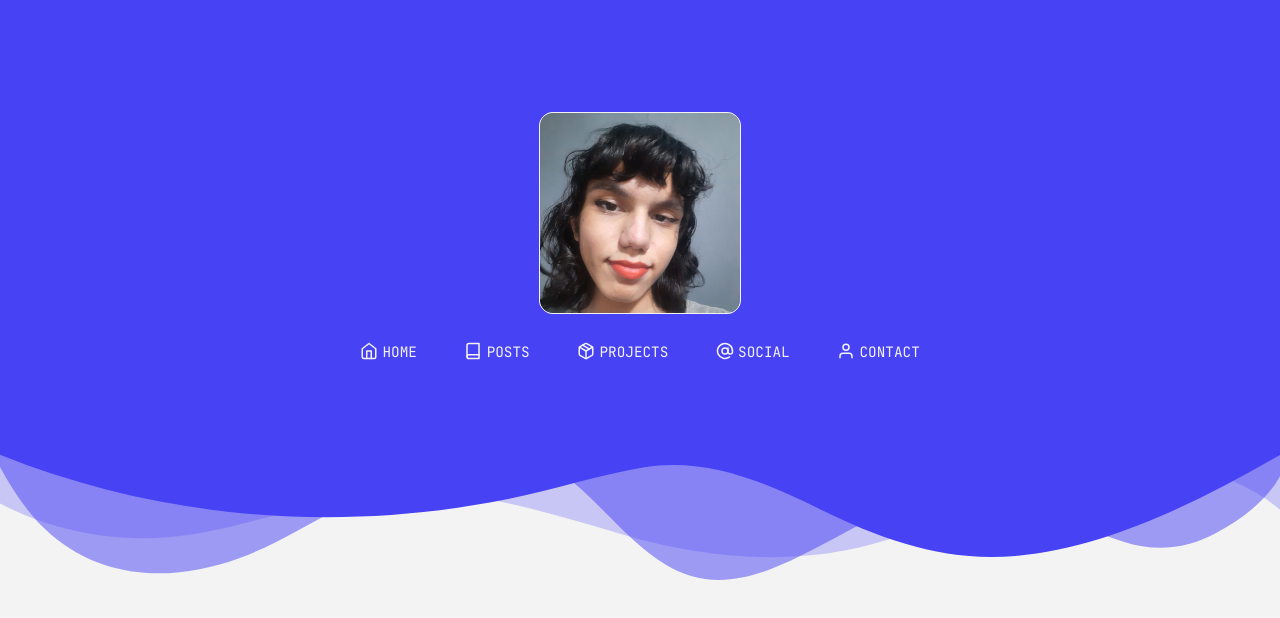
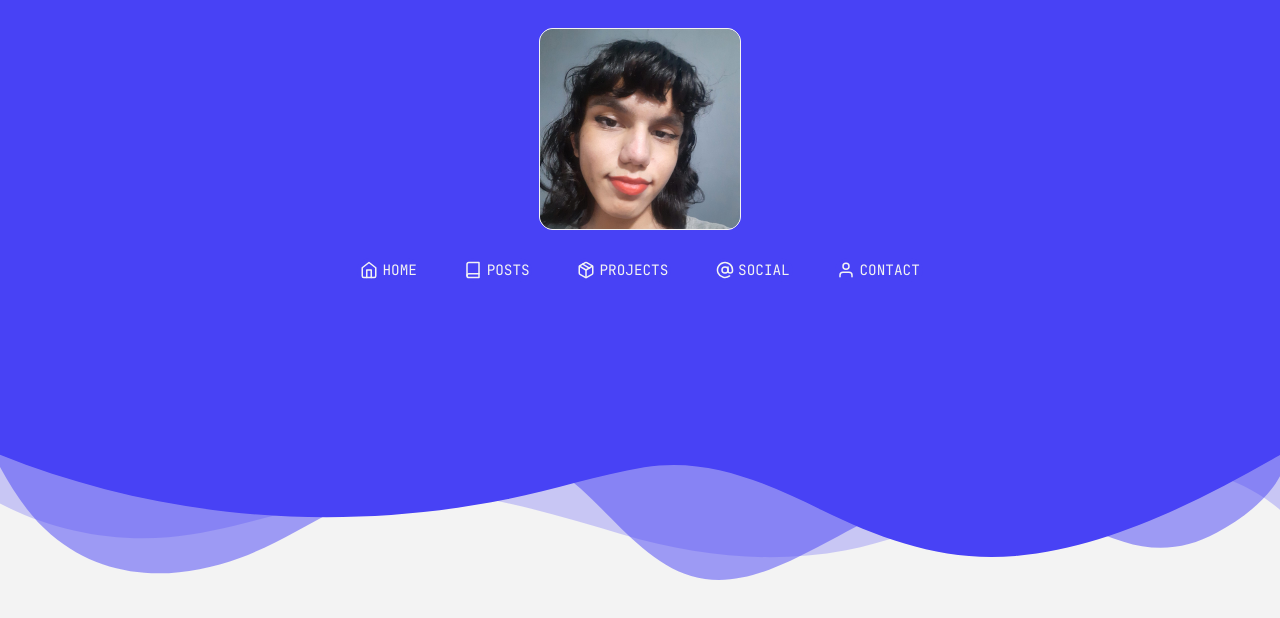
Before and after one commit to aripiprazole/gabx.io, a Next.js app: page /# in a window 1280 px wide. Shown: the top 618 px of the page. Built offline with nearby package versions, Linux system fonts and the light colour scheme.

Commit message:
feat: merge Navbar and Avatar into Waves component

```diff
--- /dev/null
+++ b/src/components/Posts/Posts.tsx
@@ -0,0 +1,11 @@
+import React from 'react';
+
+const Posts = () => {
+  return (
+    <div>
+      Posts
+    </div>
+  );
+};
+
+export default Posts;
--- a/src/pages/index.tsx
+++ b/src/pages/index.tsx
@@ -7,7 +7,9 @@ import Image from 'next/image';
 import {FiAtSign, FiBook, FiHome, FiPackage, FiUser} from 'react-icons/fi';
 
 import styled from 'styled-components';
+
 import Navbar from '~/components/Navbar/Navbar';
+import Posts from '~/components/Posts/Posts';
 
 const Home: NextPage = () => {
   return (
@@ -19,21 +21,7 @@ const Home: NextPage = () => {
       </Head>
 
       <Waves>
-        <div className='shape' />
-
-        <svg data-name="Layer 1" xmlns="http://www.w3.org/2000/svg" viewBox="0 0 1200 120" preserveAspectRatio="none">
-          {/* eslint-disable-next-line max-len */}
-          <path d="M0,0V46.29c47.79,22.2,103.59,32.17,158,28,70.36-5.37,136.33-33.31,206.8-37.5C438.64,32.43,512.34,53.67,583,72.05c69.27,18,138.3,24.88,209.4,13.08,36.15-6,69.85-17.84,104.45-29.34C989.49,25,1113-14.29,1200,52.47V0Z" opacity=".25" className="shape-fill"></path>
-
-          {/* eslint-disable-next-line max-len */}
-          <path d="M0,0V15.81C13,36.92,27.64,56.86,47.69,72.05,99.41,111.27,165,111,224.58,91.58c31.15-10.15,60.09-26.07,89.67-39.8,40.92-19,84.73-46,130.83-49.67,36.26-2.85,70.9,9.42,98.6,31.56,31.77,25.39,62.32,62,103.63,73,40.44,10.79,81.35-6.69,119.13-24.28s75.16-39,116.92-43.05c59.73-5.85,113.28,22.88,168.9,38.84,30.2,8.66,59,6.17,87.09-7.5,22.43-10.89,48-26.93,60.65-49.24V0Z" opacity=".5" className="shape-fill"></path>
-
-          {/* eslint-disable-next-line max-len */}
-          <path d="M0,0V5.63C149.93,59,314.09,71.32,475.83,42.57c43-7.64,84.23-20.12,127.61-26.46,59-8.63,112.48,12.24,165.56,35.4C827.93,77.22,886,95.24,951.2,90c86.53-7,172.46-45.71,248.8-84.81V0Z" className="shape-fill"></path>
-        </svg>
-      </Waves>
-
-      <Main>
+        <main>
           <Avatar>
             <div>
               <Image
@@ -54,6 +42,21 @@ const Home: NextPage = () => {
               {path: '#contact', icon: FiUser, title: 'Contact'},
             ]}
           />
+        </main>
+
+        <svg data-name="Layer 1" xmlns="http://www.w3.org/2000/svg" viewBox="0 0 1200 120" preserveAspectRatio="none">
+          {/* eslint-disable-next-line max-len */}
+          <path d="M0,0V46.29c47.79,22.2,103.59,32.17,158,28,70.36-5.37,136.33-33.31,206.8-37.5C438.64,32.43,512.34,53.67,583,72.05c69.27,18,138.3,24.88,209.4,13.08,36.15-6,69.85-17.84,104.45-29.34C989.49,25,1113-14.29,1200,52.47V0Z" opacity=".25" className="shape-fill"></path>
+
+          {/* eslint-disable-next-line max-len */}
+          <path d="M0,0V15.81C13,36.92,27.64,56.86,47.69,72.05,99.41,111.27,165,111,224.58,91.58c31.15-10.15,60.09-26.07,89.67-39.8,40.92-19,84.73-46,130.83-49.67,36.26-2.85,70.9,9.42,98.6,31.56,31.77,25.39,62.32,62,103.63,73,40.44,10.79,81.35-6.69,119.13-24.28s75.16-39,116.92-43.05c59.73-5.85,113.28,22.88,168.9,38.84,30.2,8.66,59,6.17,87.09-7.5,22.43-10.89,48-26.93,60.65-49.24V0Z" opacity=".5" className="shape-fill"></path>
+
+          {/* eslint-disable-next-line max-len */}
+          <path d="M0,0V5.63C149.93,59,314.09,71.32,475.83,42.57c43-7.64,84.23-20.12,127.61-26.46,59-8.63,112.48,12.24,165.56,35.4C827.93,77.22,886,95.24,951.2,90c86.53-7,172.46-45.71,248.8-84.81V0Z" className="shape-fill"></path>
+        </svg>
+      </Waves>
+
+      <Main>
       </Main>
     </Container>
   );
@@ -62,7 +65,6 @@ const Home: NextPage = () => {
 const Container = styled.div``;
 
 const Waves = styled.div`
-  position: absolute;
   top: 0;
   left: 0;
   width: 100%;
@@ -70,20 +72,21 @@ const Waves = styled.div`
   z-index: 0;
   line-height: 0;
 
-  svg {
+  > svg {
     position: relative;
     display: block;
     width: calc(100% + 1.3px);
     height: 144px;
   }
 
-  .shape {
-    height: 32rem;
+  > main {
+    display: flex;
+    flex-direction: column;
+    gap: 2rem;
+
+    min-height: 32rem;
+    padding: 2rem;
     background: #4842f5;
-
-    @media(max-width: 600px) {
-      height: 64rem;
-    }
   }
 
   .shape-fill {
```
Lines whose indentation alone changed are shown as unchanged.
